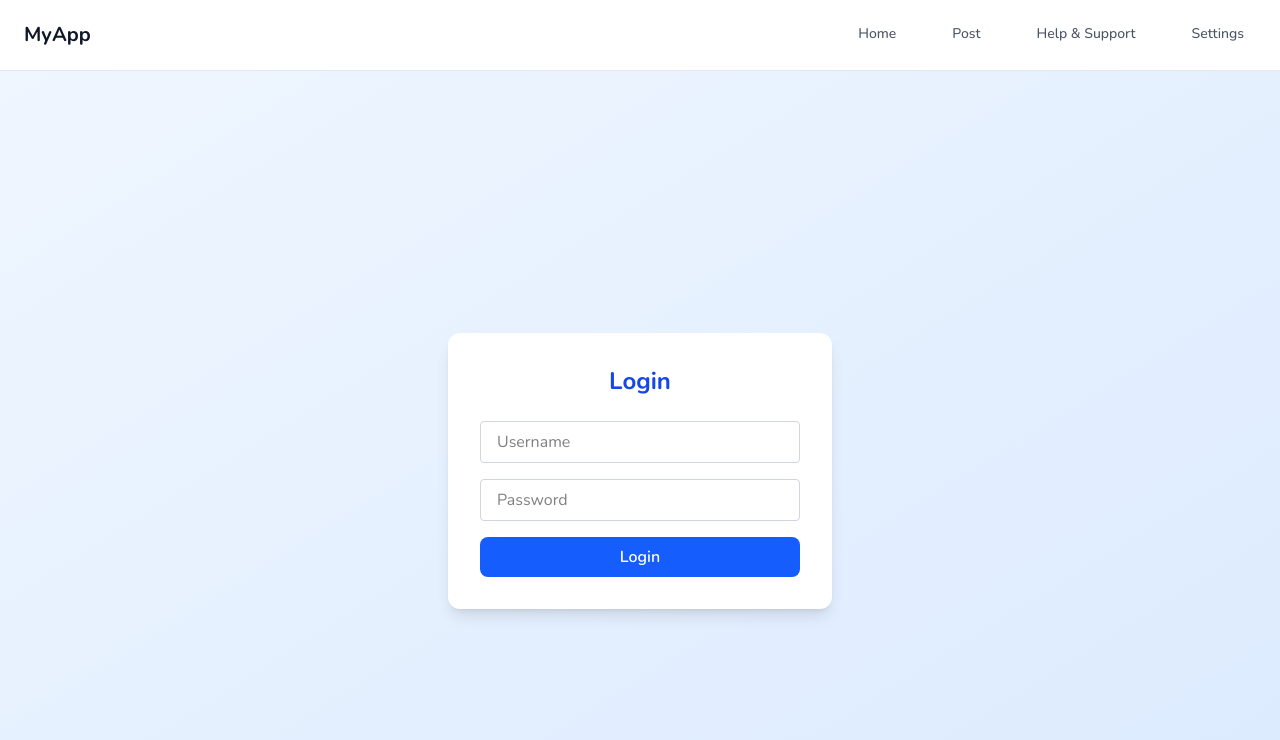
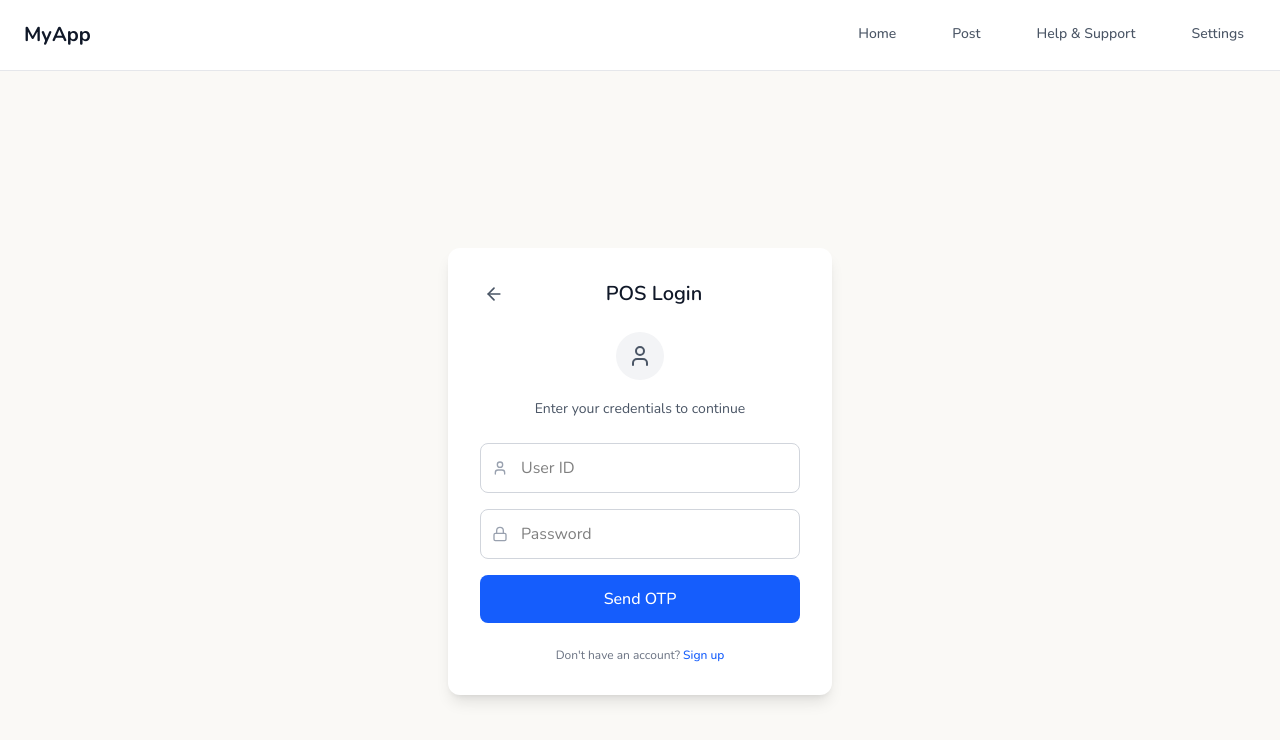
Before and after one commit to sameerkali/ucf-user, a React (Vite) app: page /login in a window 1280 px wide. Shown: the top 740 px of the page. Built offline with nearby package versions, Linux system fonts and the light colour scheme.

Commit message:
feat: enhance LoginPage component with role-based UI and OTP functionality

```diff
--- a/src/pages/LoginPage.tsx
+++ b/src/pages/LoginPage.tsx
@@ -1,26 +1,187 @@
+import React, { useState } from "react";
+import { useNavigate } from "react-router-dom";
+import { ArrowLeft, Phone, User, Lock, Shield } from "lucide-react";
+
 export default function LoginPage() {
+  const navigate = useNavigate();
+
+  // Mock role - you can change this to test different UI
+  const role = "pos"; // or "pos"
+
+  const [step, setStep] = useState<"credentials" | "otp">("credentials");
+  const [formData, setFormData] = useState({
+    phone: "",
+    userId: "",
+    password: "",
+    otp: ""
+  });
+
+  const handleCredentialsSubmit = (e: React.FormEvent) => {
+    e.preventDefault();
+
+    // Simple validation - just check if fields have values
+    if (role === "kisaan" && formData.phone) {
+      setStep("otp");
+    } else if (role === "pos" && formData.userId && formData.password) {
+      setStep("otp");
+    }
+  };
+
+  const handleOtpSubmit = (e: React.FormEvent) => {
+    e.preventDefault();
+
+    if (formData.otp) {
+      // For now, just show alert and navigate
+      alert(`${role === "kisaan" ? "Kisaan" : "POS"} Login Successful!`);
+      navigate("/");
+    }
+  };
+
+  const handleBack = () => {
+    if (step === "otp") {
+      setStep("credentials");
+    } else {
+      navigate(-1);
+    }
+  };
+
   return (
-    <div className="min-h-screen flex items-center justify-center bg-gradient-to-br from-blue-50 to-blue-100 px-4">
+    <div className="min-h-screen flex items-center justify-center px-4" style={{ backgroundColor: '#FAF9F6' }}>
       <div className="bg-white rounded-xl shadow-lg p-8 w-full max-w-sm">
-        <h2 className="text-2xl font-bold mb-6 text-blue-700 text-center">Login</h2>
-        <form className="flex flex-col gap-4">
+        <div className="flex items-center mb-6">
+          <button
+            onClick={handleBack}
+            className="p-1 hover:bg-gray-100 rounded-full transition-colors"
+          >
+            <ArrowLeft className="w-5 h-5 text-gray-600" />
+          </button>
+          <div className="flex-1 text-center">
+            <h2 className="text-xl font-semibold text-gray-900">
+              {role === "kisaan" ? "Kisaan Login" : "POS Login"}
+            </h2>
+          </div>
+        </div>
+
+        {step === "credentials" ? (
+          <>
+            <div className="text-center mb-6">
+              <div className="p-3 bg-gray-100 rounded-full inline-block mb-3">
+                {role === "kisaan" ? (
+                  <Phone className="w-6 h-6 text-gray-600" />
+                ) : (
+                  <User className="w-6 h-6 text-gray-600" />
+                )}
+              </div>
+              <p className="text-sm text-gray-600">
+                {role === "kisaan"
+                  ? "Enter your phone number to continue"
+                  : "Enter your credentials to continue"
+                }
+              </p>
+            </div>
+
+            <form onSubmit={handleCredentialsSubmit} className="flex flex-col gap-4">
+              {role === "kisaan" ? (
+                <div className="relative">
+                  <Phone className="absolute left-3 top-1/2 transform -translate-y-1/2 w-4 h-4 text-gray-400" />
+                  <input
+                    type="tel"
+                    placeholder="Phone Number"
+                    value={formData.phone}
+                    onChange={(e) => setFormData(prev => ({ ...prev, phone: e.target.value }))}
+                    className="w-full pl-10 pr-4 py-3 border border-gray-300 rounded-lg focus:outline-none focus:ring-2 focus:ring-blue-500 focus:border-blue-500 transition"
+                    required
+                  />
+                </div>
+              ) : (
+                <>
+                  <div className="relative">
+                    <User className="absolute left-3 top-1/2 transform -translate-y-1/2 w-4 h-4 text-gray-400" />
                     <input
                       type="text"
-            placeholder="Username"
-            className="px-4 py-2 border border-gray-300 rounded focus:outline-none focus:ring-2 focus:ring-blue-400 transition"
+                      placeholder="User ID"
+                      value={formData.userId}
+                      onChange={(e) => setFormData(prev => ({ ...prev, userId: e.target.value }))}
+                      className="w-full pl-10 pr-4 py-3 border border-gray-300 rounded-lg focus:outline-none focus:ring-2 focus:ring-blue-500 focus:border-blue-500 transition"
+                      required
                     />
+                  </div>
+                  <div className="relative">
+                    <Lock className="absolute left-3 top-1/2 transform -translate-y-1/2 w-4 h-4 text-gray-400" />
                     <input
                       type="password"
                       placeholder="Password"
-            className="px-4 py-2 border border-gray-300 rounded focus:outline-none focus:ring-2 focus:ring-blue-400 transition"
+                      value={formData.password}
+                      onChange={(e) => setFormData(prev => ({ ...prev, password: e.target.value }))}
+                      className="w-full pl-10 pr-4 py-3 border border-gray-300 rounded-lg focus:outline-none focus:ring-2 focus:ring-blue-500 focus:border-blue-500 transition"
+                      required
                     />
+                  </div>
+                </>
+              )}
+
               <button
                 type="submit"
-            className="py-2 px-4 bg-blue-600 text-white rounded-lg font-semibold hover:bg-blue-700 transition"
+                className="w-full py-3 bg-blue-600 text-white rounded-lg font-medium hover:bg-blue-700 focus:outline-none focus:ring-2 focus:ring-blue-500 focus:ring-offset-2 transition"
               >
-            Login
+                Send OTP
               </button>
             </form>
+          </>
+        ) : (
+          <>
+            <div className="text-center mb-6">
+              <div className="p-3 bg-green-100 rounded-full inline-block mb-3">
+                <Shield className="w-6 h-6 text-green-600" />
+              </div>
+              <p className="text-sm text-gray-600 mb-2">
+                Enter the 6-digit code sent to
+              </p>
+              <p className="text-sm font-medium text-gray-900">
+                {role === "kisaan" ? formData.phone : "your registered number"}
+              </p>
+            </div>
+
+            <form onSubmit={handleOtpSubmit} className="flex flex-col gap-4">
+              <input
+                type="text"
+                placeholder="Enter OTP"
+                value={formData.otp}
+                onChange={(e) => setFormData(prev => ({ ...prev, otp: e.target.value }))}
+                className="w-full px-4 py-3 border border-gray-300 rounded-lg text-center text-lg font-mono tracking-wider focus:outline-none focus:ring-2 focus:ring-blue-500 focus:border-blue-500 transition"
+                maxLength={6}
+                required
+              />
+
+              <button
+                type="submit"
+                className="w-full py-3 bg-blue-600 text-white rounded-lg font-medium hover:bg-blue-700 focus:outline-none focus:ring-2 focus:ring-blue-500 focus:ring-offset-2 transition"
+              >
+                Verify & Login
+              </button>
+
+              <button
+                type="button"
+                onClick={() => setStep("credentials")}
+                className="text-sm text-blue-600 hover:text-blue-700 transition-colors"
+              >
+                Resend OTP
+              </button>
+            </form>
+          </>
+        )}
+
+        <div className="mt-6 text-center">
+          <p className="text-xs text-gray-500">
+            Don't have an account?{" "}
+            <button
+              onClick={() => navigate("/signup")}
+              className="text-blue-600 hover:text-blue-700 font-medium"
+            >
+              Sign up
+            </button>
+          </p>
+        </div>
       </div>
     </div>
   );
```
Lines whose indentation alone changed are shown as unchanged.
